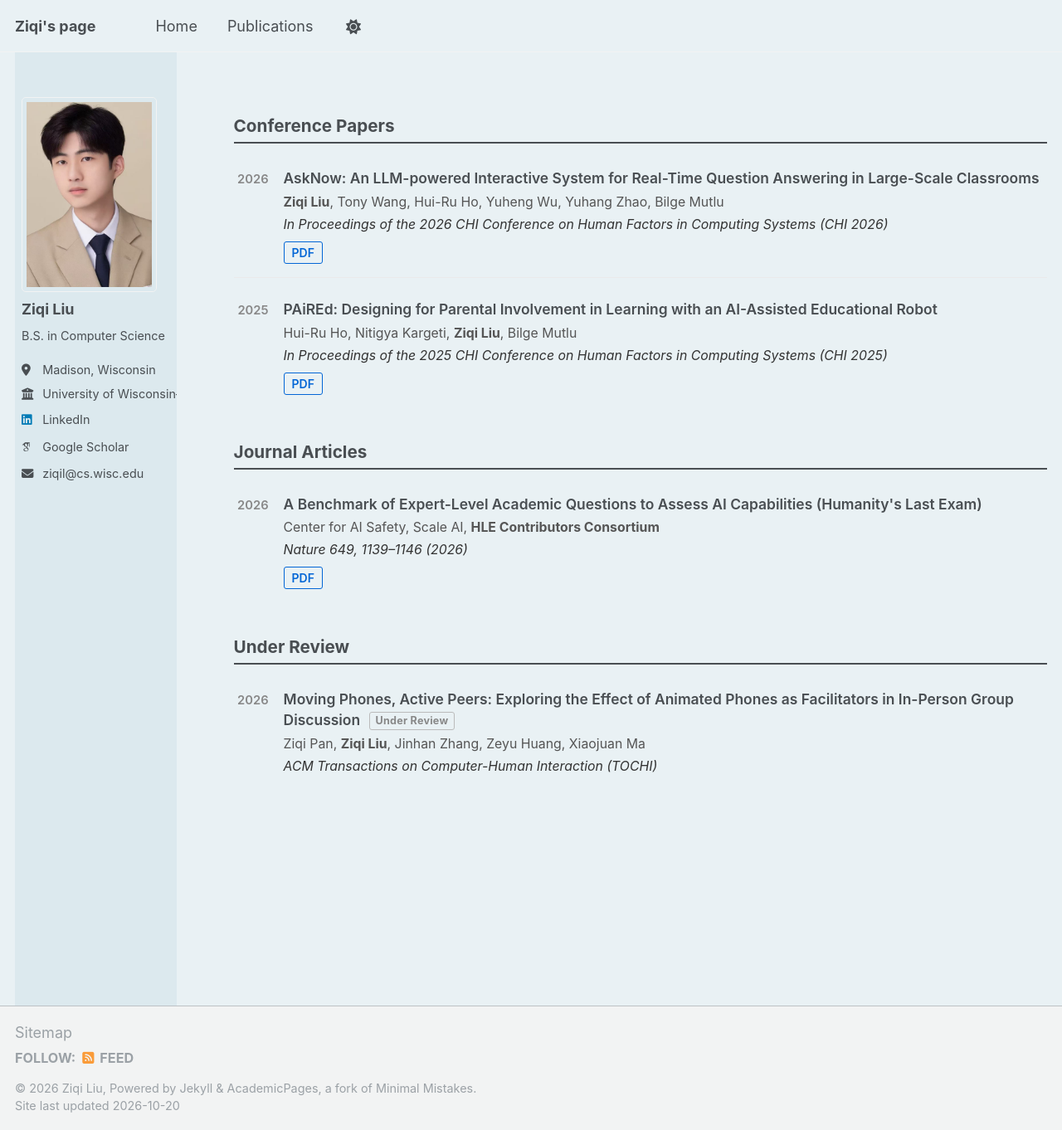
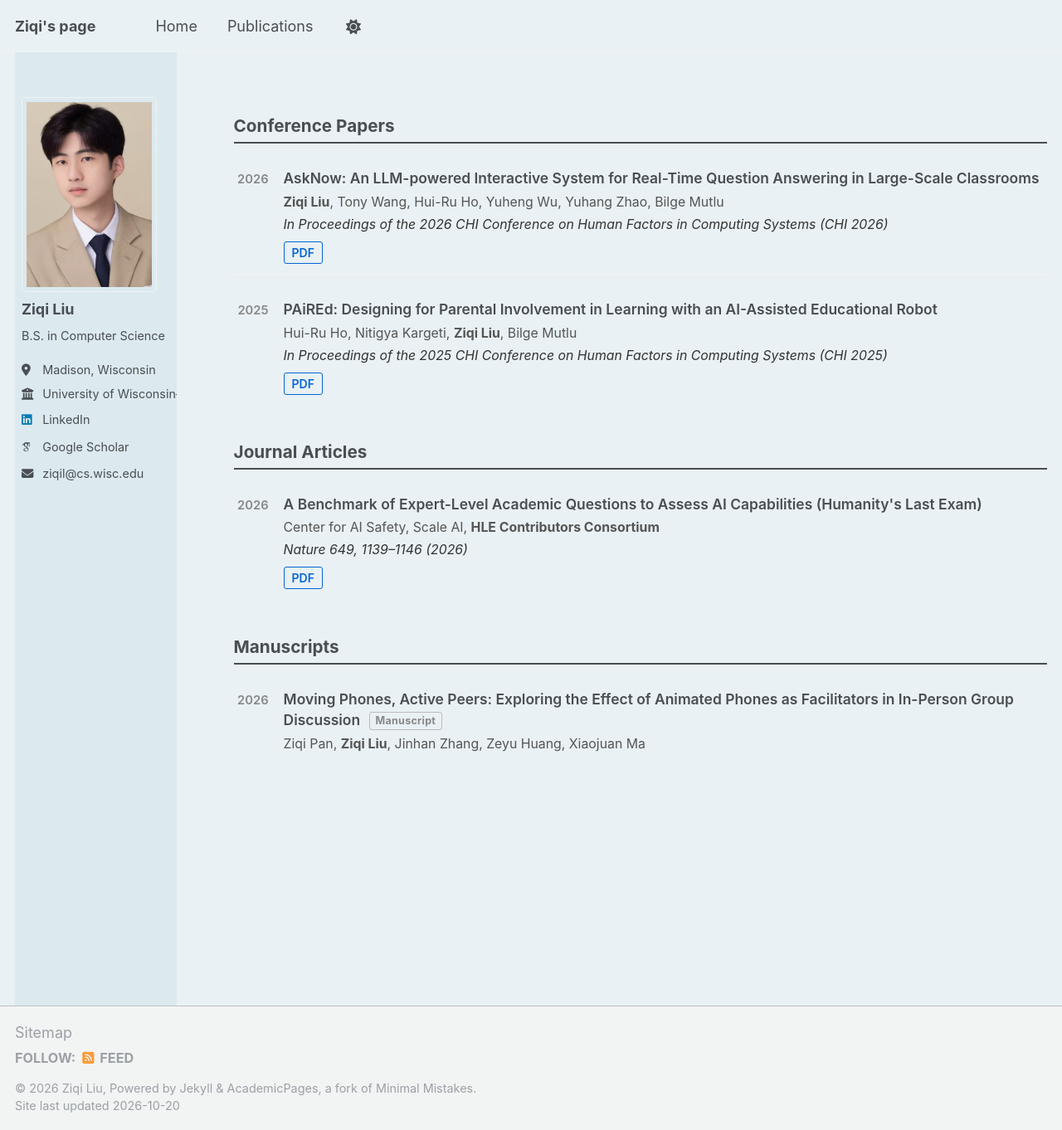
Before and after one commit to LIU-Ziqi-77/LIU-Ziqi-77.github.io, a Jekyll site: the page built from _pages/publications.html, in a window 1280 px wide and 1362 px high. Shown: the whole window at 83% size. Built offline with Jekyll 4.4.1, drawn with Linux system fonts in a browser that asks for light colours; some web fonts are replaced.

Commit message:
Rename Under Review to Manuscripts and hide submission venues

```diff
--- a/_pages/publications.html
+++ b/_pages/publications.html
@@ -191,7 +191,7 @@ author_profile: true
     {% assign pubs = site.publications | where: "category", cat_key | sort: "date" | reverse %}
     {% if pubs.size > 0 %}
 
-<h2>{{ cat.title }}</h2>
+<h2>{% if cat_key == "preprints" %}Manuscripts{% else %}{{ cat.title }}{% endif %}</h2>
 <ul class="pub-list">
   {% for post in pubs %}
   <li class="pub-item">
@@ -200,13 +200,15 @@ author_profile: true
       <div class="pub-title">
         {{ post.title }}
         {% if cat_key == "preprints" %}
-          <span class="pub-badge badge-review">Under Review</span>
+          <span class="pub-badge badge-review">Manuscript</span>
         {% endif %}
       </div>
       {% if post.authors %}
         <div class="pub-authors">{{ post.authors }}</div>
       {% endif %}
+      {% if cat_key != "preprints" and post.venue %}
       <div class="pub-venue"><em>{{ post.venue }}</em></div>
+      {% endif %}
       {% if post.paperurl %}
       <div class="pub-links">
         <a href="{{ post.paperurl }}">PDF</a>
```
